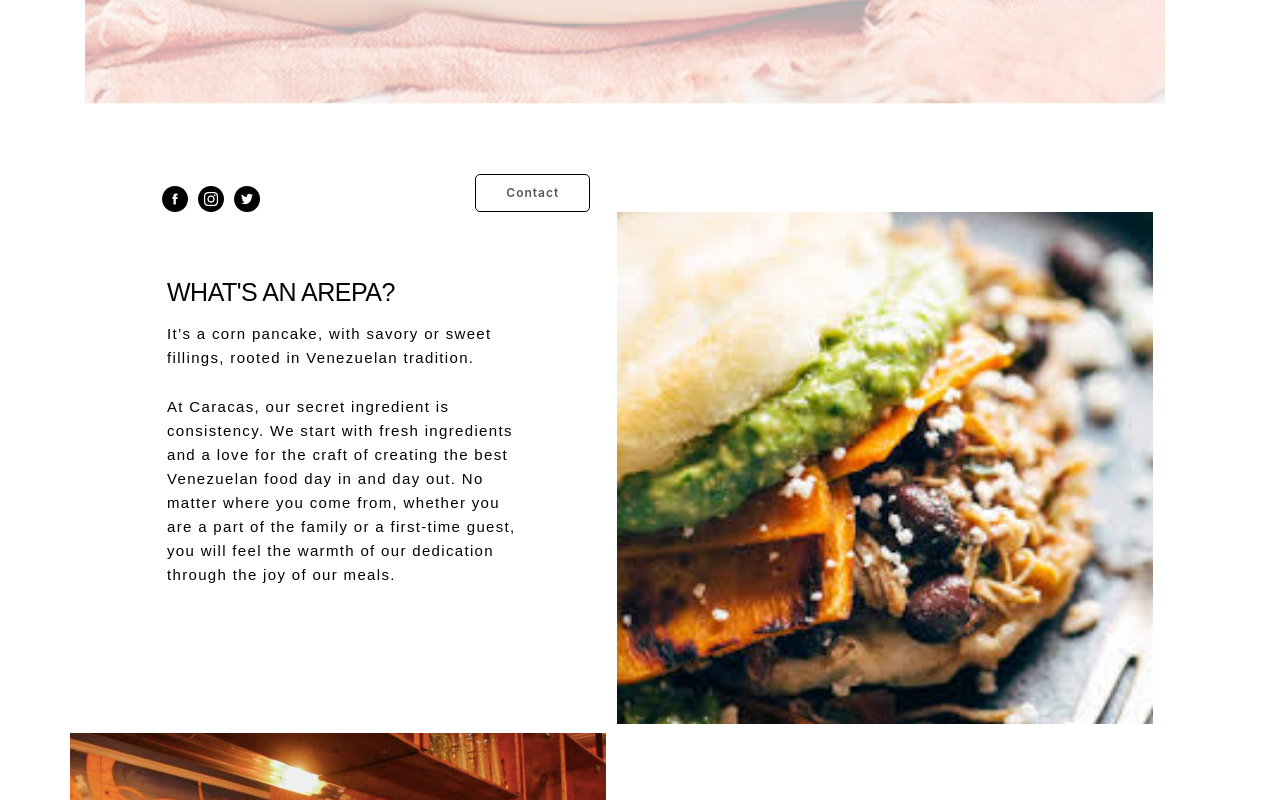
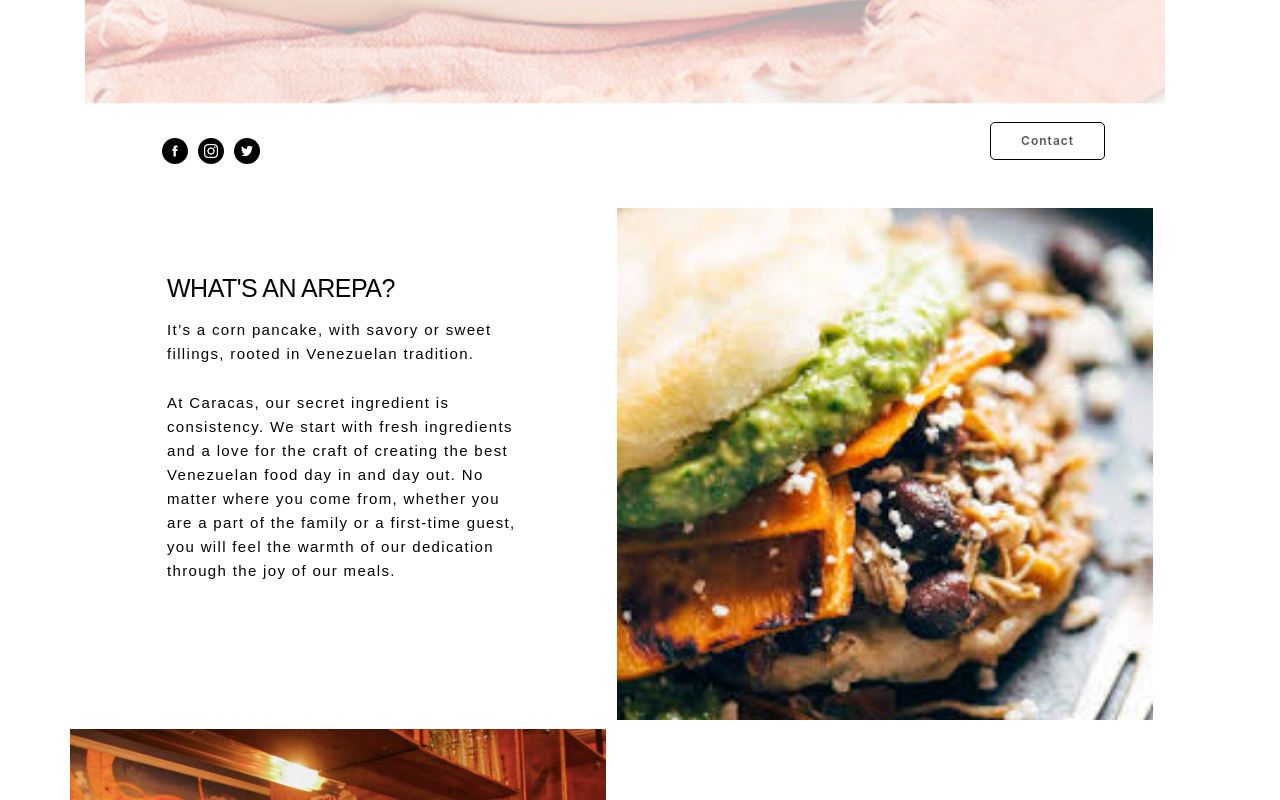
Before and after one commit to GuildensternDies/Caracas, a React (Create React App) app in the folder caracas/: page / in a window 1280 px wide. Shown: the part 860-1660 px from the top of the page. Built offline with nearby package versions, Linux system fonts and the light colour scheme.

Commit message:
nav fix and social align

```diff
--- a/caracas/src/App.css
+++ b/caracas/src/App.css
@@ -337,6 +337,12 @@ img.logo {
   background-color: #000033;
   color: white;
   transition: ease-in-out .25s;
+}
+
+#button-right {
+  text-align: right;
+  margin-top: -30px;
+  margin-right: 90px;
 }
 
 
--- a/caracas/src/components/Locations.jsx
+++ b/caracas/src/components/Locations.jsx
@@ -31,6 +31,7 @@ class Locations extends React.Component {
 
   render() {
     return (
+      <div id="location-section">
         <div className="container is-fluid">
           <div className="row">
 
@@ -121,6 +122,7 @@ class Locations extends React.Component {
 
 
         </div>
+      </div>
     )
   }
 }
--- a/caracas/src/components/SocialContact.jsx
+++ b/caracas/src/components/SocialContact.jsx
@@ -10,18 +10,20 @@ function SocialContact() {
     <>
       <div className="container is-fluid">
         <div className="social-wrapper">
-          <div className="columns">
-            <div className="one-third column">
-              <img className="sm-icons" src={fb} alt="..." />
-              <img className="sm-icons" src={ig} alt="..." />
-              <img className="sm-icons" src={tw} alt="..." />
-            </div>
+          {/* <div className="columns">
+            <div className="one-third column"> */}
+          <img className="sm-icons" src={fb} alt="..." />
+          <img className="sm-icons" src={ig} alt="..." />
+          <img className="sm-icons" src={tw} alt="..." />
+          {/* </div> */}
 
-            <div className="one-third column">
-              <a href="/#location-section"><button className="flynn-button">Contact</button></a>
-            </div>
+          {/* <div className="one-third column"> */}
+          <div id="button-right">
+            <a href="/#location-section"><button className="flynn-button">Contact</button></a>
           </div>
+          {/* </div> */}
         </div>
+        {/* </div> */}
       </div>
     </>
   )
```
Lines whose indentation alone changed are shown as unchanged.
